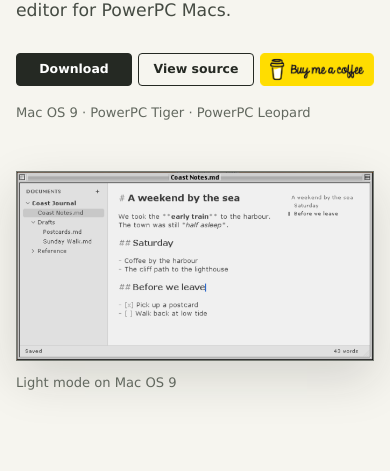
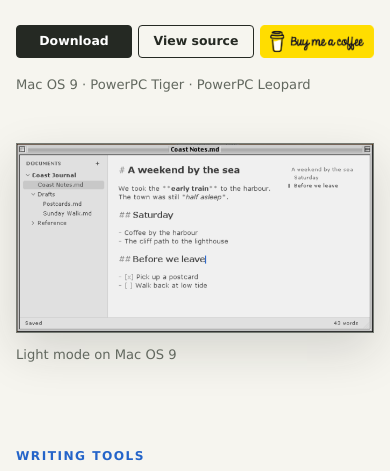
Before and after one commit to hazy-bits/linewren, a plain HTML site: page site/index.html in a window 390 px wide. Shown: the part 211-682 px from the top of the page. Drawn offline with Linux system fonts and the light colour scheme.

Commit message:
Tighten hero top spacing

```diff
--- a/site/linewren.css
+++ b/site/linewren.css
@@ -44,7 +44,7 @@ kbd, code {
   grid-template-columns: minmax(0, 1fr) minmax(0, 1.08fr);
   gap: clamp(2rem, 4vw, 3rem);
   align-items: center;
-  padding: clamp(3rem, 6vw, 5rem) 0 clamp(5rem, 9vw, 7rem);
+  padding: clamp(2rem, 4vw, 3rem) 0 clamp(5rem, 9vw, 7rem);
 }
 .hero-copy { min-width: 0; }
 .hero-title { display: flex; align-items: center; gap: .85rem; }
@@ -152,6 +152,7 @@ kbd, code {
 
 @media (max-width: 760px) {
   main, .site-footer { width: min(100% - 2rem, 1120px); }
+  .hero { padding-top: 1.25rem; }
   .hero-title img { width: 76px; }
   .actions { gap: .375rem; }
   .actions .button { font-size: clamp(.68rem, 3.2vw, .8rem); }
```
